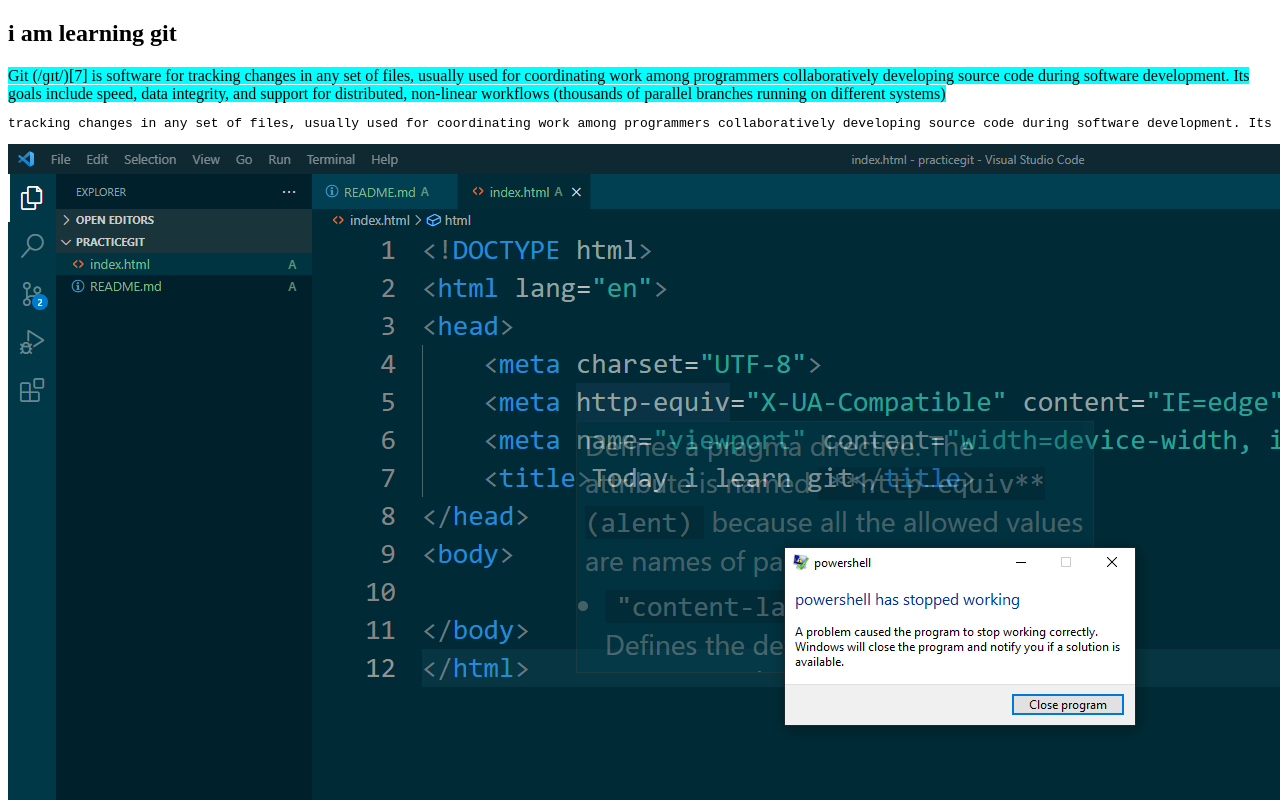
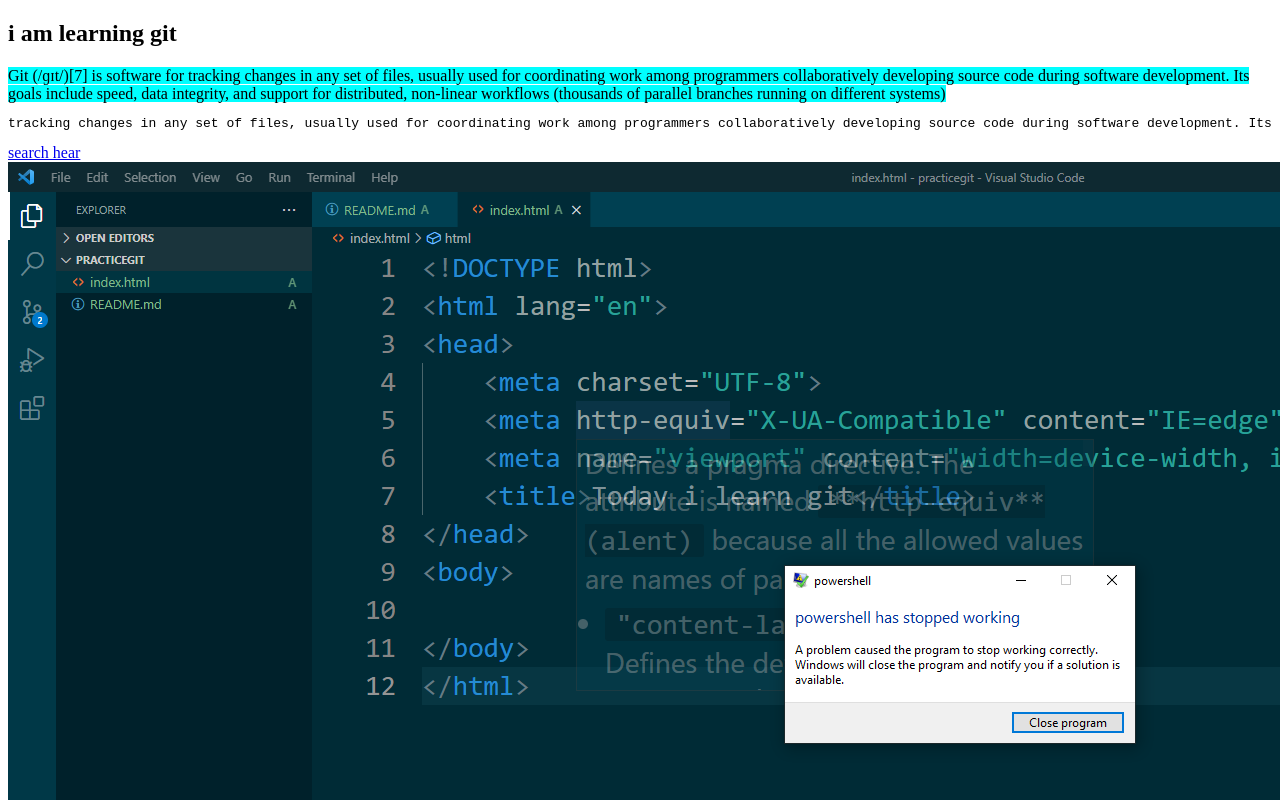
Before and after one commit to Nhnur/final-git-practice, a plain HTML site: page index.html in a window 1280 px wide. Shown: the top 800 px of the page. Drawn offline with Linux system fonts and the light colour scheme.

Commit message:
link added

```diff
--- a/index.html
+++ b/index.html
@@ -10,6 +10,7 @@
     <h2>i am learning git</h2>
     <p style="background-color: cyan; display: inline;">Git (/ɡɪt/)[7] is software for tracking changes in any set of files, usually used for coordinating work among programmers collaboratively developing source code during software development. Its goals include speed, data integrity, and support for distributed, non-linear workflows (thousands of parallel branches running on different systems)</p>
     <pre>tracking changes in any set of files, usually used for coordinating work among programmers collaboratively developing source code during software development. Its goals include speed, data integrity, and support for distributed, non-linear workflows</pre>
+    <a href="http://www.google.com">search hear</a>
     <img src="problem in powershell 2nd.PNG" alt="Problem no 2">
     <img src="problem in powershell 3rd.PNG" alt="Problem no 3">
     <img src="problem in powershell.PNG" alt="problem show">
```
